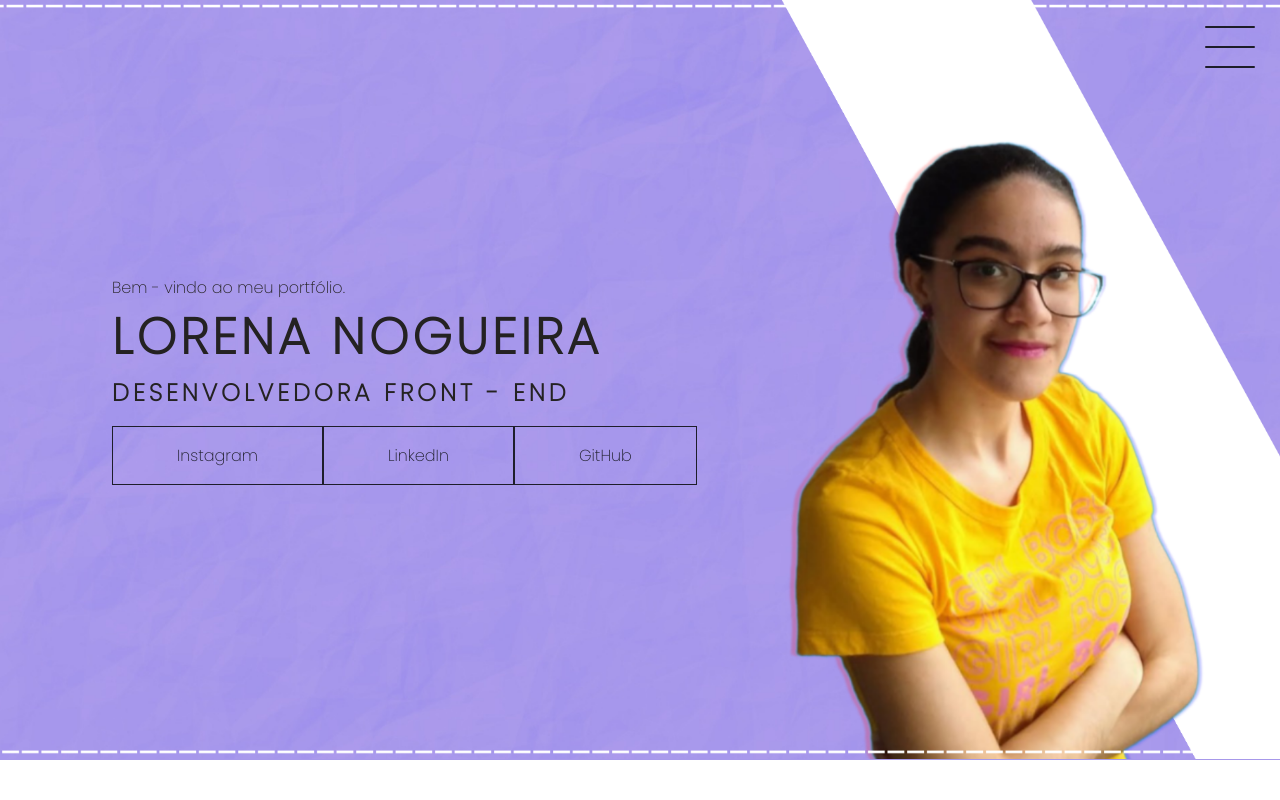
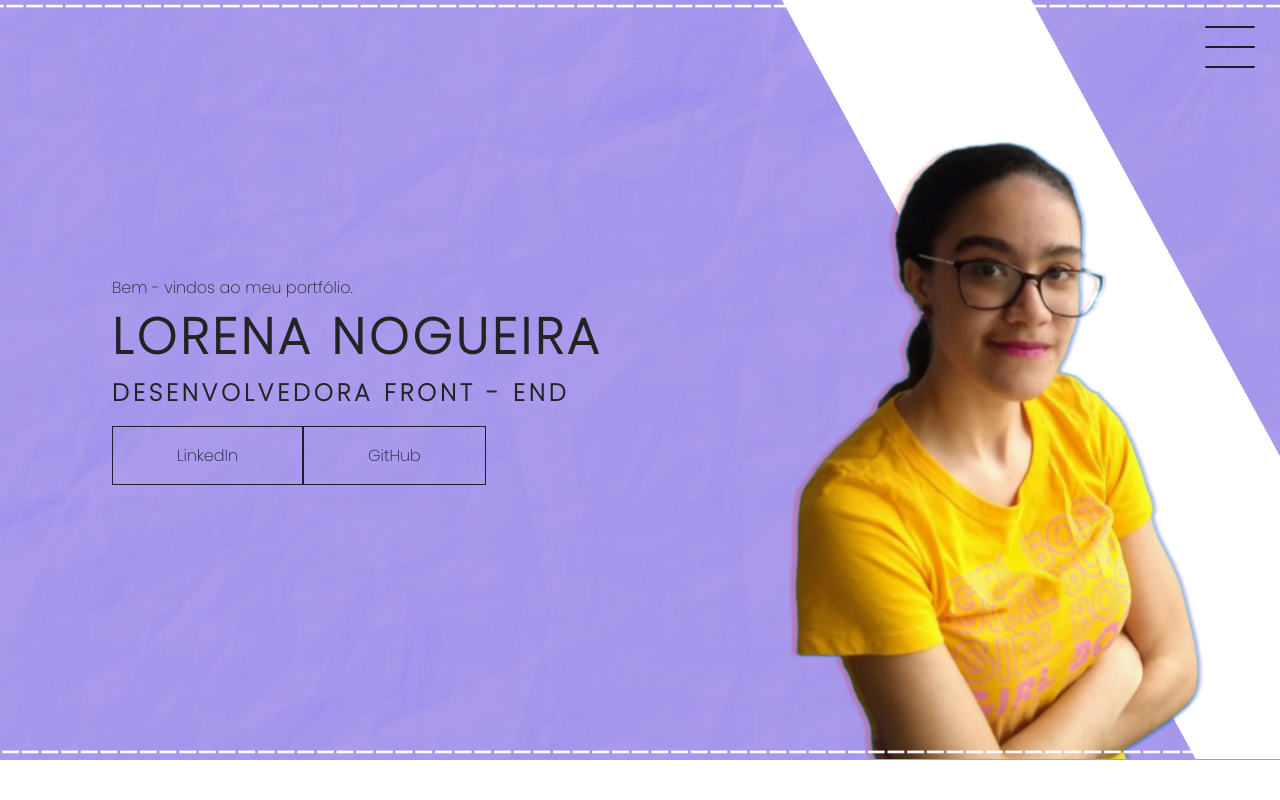
Before and after one commit to NogueiraLorena/pagelilac, a plain HTML site: page index.html in a window 1280 px wide. Shown: the top 800 px of the page. Drawn offline with Linux system fonts and the light colour scheme.

Commit message:
Update index.html
tirei o link para o Instagram

```diff
--- a/index.html
+++ b/index.html
@@ -47,15 +47,14 @@
 
          </div>
     </div>
-        <p>Bem - vindo ao meu portfólio.</p>
+        <p>Bem - vindos ao meu portfólio.</p>
   </div>
 
         <h1>Lorena Nogueira</h1>
         <h2>Desenvolvedora Front - end </h2>
 
       <div class="social-media">
-    <a href="https://www.instagram.com/lorena.nogueira.b/" target="_blank">Instagram</a>
-        <a href="https://www.linkedin.com/in/lorena-nogueira-4725aa243/" target="_blank">LinkedIn</a>
+  <a href="https://www.linkedin.com/in/lorena-nogueira-4725aa243/" target="_blank">LinkedIn</a>
         <a href="https://github.com/NogueiraLorena" target="_blank">GitHub</a>
        </div>
     </section>
```
